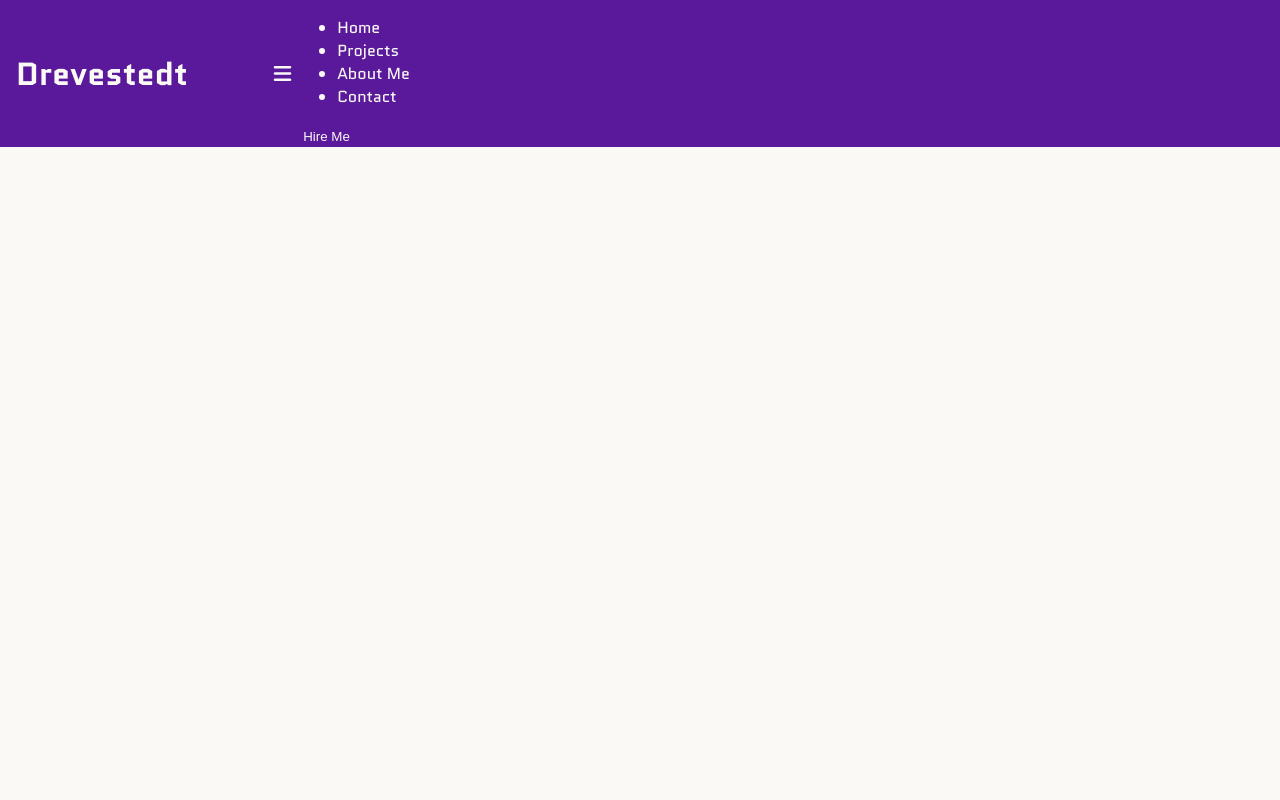
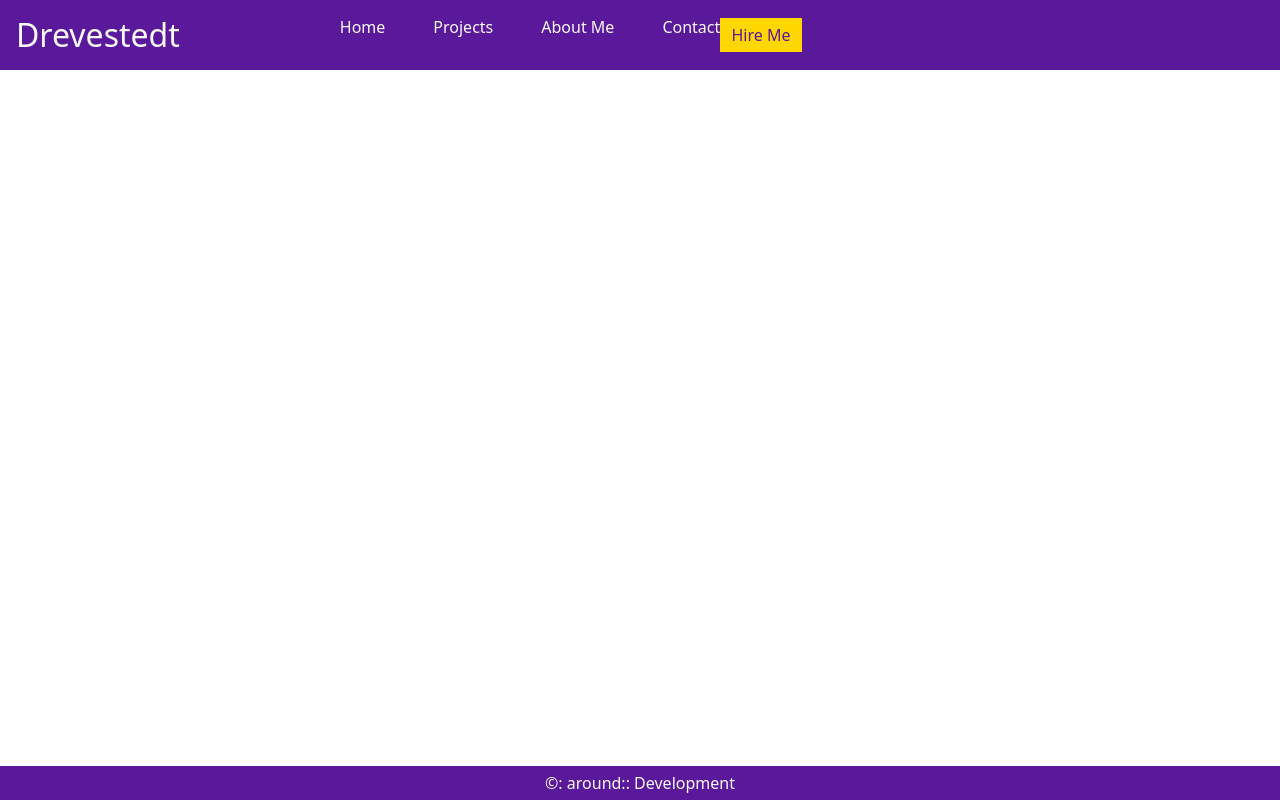
Before and after one commit to Drevestedt/Drevestedt, a plain HTML site: page index.html in a window 1280 px wide. Drawn offline with nearby package versions, Linux system fonts and the light colour scheme.

Commit message:
add main, footer, and bootstrap

```diff
--- a/index.css
+++ b/index.css
@@ -1,6 +1,9 @@
 @import url("https://fonts.googleapis.com/css2?family=Quantico:ital,wght@0,400;0,700;1,400;1,700&display=swap");
 
 body {
+  display: flex;
+  flex-direction: column;
+  min-height: 100vh;
   margin: 0;
   padding: 0;
   background-color: #faf9f6;
@@ -10,34 +13,25 @@ body {
     sans-serif;
 }
 
-/* Navbar */
-nav {
+/* Header */
+header {
   display: flex;
   align-items: center;
   background-color: #5a189a;
   color: #faf9f6;
 }
 
-nav h1 {
+/* Nav list */
+header h1 {
   font-size: 2em;
   margin: 0.5em 2.5em 0.5em 0.5em;
 }
 
-nav h1:hover {
+header h1:hover {
   color: #ffd700;
 }
 
-button {
-  background-color: transparent;
-  border: none;
-  color: #faf9f6;
-}
-
-button i {
-  font-size: 1.5em;
-}
-
-/*ul {
+ul {
   display: flex;
   list-style: none;
 }
@@ -50,6 +44,7 @@ ul li:hover {
   color: #ffd700;
 }
 
+/* Hire me button */
 button {
   font-size: 1.1em;
   padding: 0.3em 0.7em;
@@ -66,9 +61,19 @@ button:hover {
 
 button:active {
   background-color: #ffd900ad;
-}*/
+}
 
-/* Hero */
-#hero {
+/* Main */
+main {
+  flex: 1;
+}
+
+/* Footer */
+footer {
+  display: flex;
+  justify-content: center;
   background-color: #5a189a;
+  color: #faf9f6;
+  padding-top: 0.3em;
+  padding-bottom: 0.3em;
 }
--- a/index.html
+++ b/index.html
@@ -6,42 +6,55 @@
 
     <link rel="stylesheet" href="index.css" />
 
+    <!-- Bootstrap link -->
+    <link
+      href="https://cdn.jsdelivr.net/npm/bootstrap@5.3.8/dist/css/bootstrap.min.css"
+      rel="stylesheet"
+      integrity="sha384-sRIl4kxILFvY47J16cr9ZwB07vP4J8+LH7qKQnuqkuIAvNWLzeN8tE5YBujZqJLB"
+      crossorigin="anonymous"
+    />
+
+    <!-- Title -->
+    <title>Drevestedt</title>
+  </head>
+  <body>
+    <header>
+      <!-- Logo -->
+      <h1>Drevestedt</h1>
+
+      <!-- Navbar -->
+      <nav>
+        <ul>
+          <li>Home</li>
+          <li>Projects</li>
+          <li>About Me</li>
+          <li>Contact</li>
+        </ul>
+      </nav>
+      <button>Hire Me</button>
+    </header>
+
+    <main>
+      <!-- Hero -->
+      <!--<section id="hero">
+      <h1>Test</h1>
+    </section>-->
+    </main>
+
+    <!-- Footer -->
+    <footer>&copy: around:: Development</footer>
+
     <!-- Font Awesome CDN link -->
     <script
       src="https://kit.fontawesome.com/413bd002c8.js"
       crossorigin="anonymous"
     ></script>
 
-    <!-- Title -->
-    <title>Drevestedt</title>
-  </head>
-  <body>
-    <!-- Navbar -->
-    <nav>
-      <!-- Logo -->
-      <h1>Drevestedt</h1>
-
-      <!-- Hamburger menu -->
-      <button id="hamburger-menu" aria-label="Toggle menu">
-        <i class="fa-solid fa-bars"></i>
-      </button>
-
-      <div>
-        <ul>
-          <li>Home</li>
-          <li>Projects</li>
-          <li>About Me</li>
-          <li>Contact</li>
-        </ul>
-        <button>Hire Me</button
-      </div>
-    </nav>
-
-    <!-- Hero
-    <section id="hero">
-      <h1>Test</h1>
-    </section>-->
-
-    <script src="index.js"></script>
+    <!-- Bootstrap script -->
+    <script
+      src="https://cdn.jsdelivr.net/npm/bootstrap@5.3.8/dist/js/bootstrap.bundle.min.js"
+      integrity="sha384-FKyoEForCGlyvwx9Hj09JcYn3nv7wiPVlz7YYwJrWVcXK/BmnVDxM+D2scQbITxI"
+      crossorigin="anonymous"
+    ></script>
   </body>
 </html>
--- a/index.js
+++ /dev/null
@@ -1,7 +0,0 @@
-// Toggle Hamburger menu
-const hamburgerMenu = document.querySelector('#hamburger-menu');
-const navLinks = document.querySelector('#nav-links');
-
-hamburgerMenu.addEventListener('click', () => {
-  navLinks.classList.toggle('open');
-})
```
